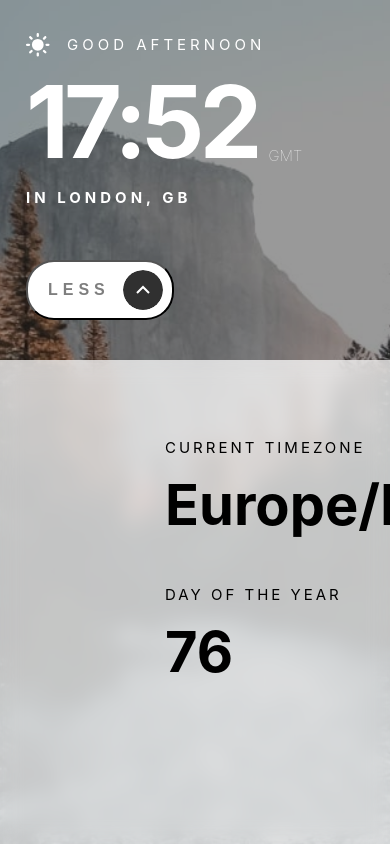
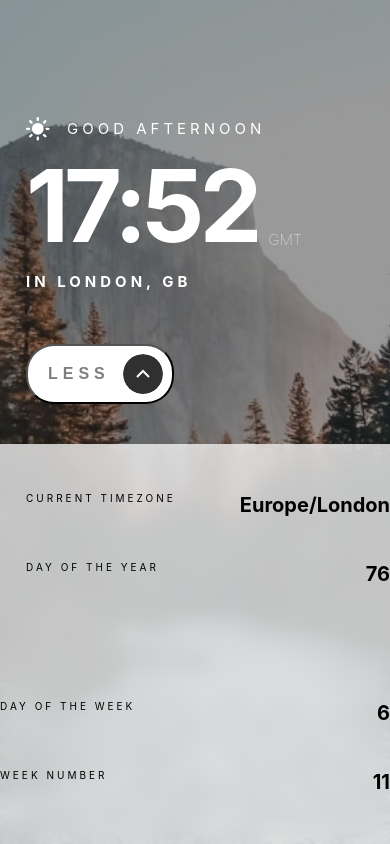
Before and after one commit to pronoia9/pun-manteau, a React (Vite) app: page / in a window 390 px wide. Both pictures are taken after a click on the button "MORE". Built offline with nearby package versions, Linux system fonts and the light colour scheme.

Commit message:
update media queries

```diff
--- a/src/components/Overlay.jsx
+++ b/src/components/Overlay.jsx
@@ -28,11 +28,15 @@ export const Overlay = ({ time }) => {
 };
 
 const Container = styled.div`
-  /* width: 100%; */
   display: flex;
   flex-direction: row;
+  position: relative;
   color: var(--c-font);
-  position: relative;
+
+  @media (max-width: ${rem(560)}) {
+    flex-direction: column;
+    gap: ${rem(16)};
+  }
 
   &:before,
   &:after {
@@ -59,16 +63,37 @@ const Container = styled.div`
 `;
 
 const Group = styled.div`
-  margin-top: ${rem(74)};
-  margin-bottom: ${rem(74)};
-  padding-left: ${rem(94)};
+  margin: ${rem(74)} 0; /* Top/Bottom space */
+  padding: 0 0 0 ${rem(94)}; /* Right space */
   flex: 1;
   display: flex;
   flex-direction: column;
   gap: ${rem(42)};
 
+  @media (max-width: ${rem(1000)}) {
+    padding: 0;
+    margin: ${rem(119)} 0;
+  }
+
+  @media (max-width: ${rem(560)}) {
+    margin: ${rem(48)} 0;
+  }
+
+  /* Left space */
   &:first-child {
-    padding-left: ${rem(165)};
+    padding: 0 0 0 ${rem(165)};
+
+    @media (max-width: ${rem(1230)}) {
+      &:first-child {
+        padding: 0 0 0 ${rem(64)};
+      }
+    }
+
+    @media (max-width: ${rem(560)}) {
+      &:first-child {
+        padding: 0 0 0 ${rem(26)};
+      }
+    }
   }
 `;
 
@@ -77,9 +102,40 @@ const Item = styled.div`
   flex-direction: column;
   gap: ${rem(9)};
 
+  @media (max-width: ${rem(1000)}) {
+    gap: 0;
+  }
+
+  @media (max-width: ${rem(560)}) {
+    flex-direction: row;
+    justify-content: space-between;
+  }
+
+  /* Title */
   h6 {
     font-weight: normal;
     text-transform: uppercase;
+
+    @media (max-width: ${rem(1000)}) {
+      font-size: ${rem(13)};
+      line-height: 2ch;
+    }
+
+    @media (max-width: ${rem(560)}) {
+      font-size: ${rem(10)};
+    }
+  }
+
+  /* Subtitle */
+  h2 {
+    @media (max-width: ${rem(1000)}) {
+      font-size: ${rem(40)};
+      line-height: 2ch;
+    }
+
+    @media (max-width: ${rem(560)}) {
+      font-size: ${rem(20)};
+    }
   }
 `;
 
@@ -89,4 +145,8 @@ const HR = styled.div`
   width: 1px;
   background-color: var(--c-secondary);
   opacity: 0.2;
+
+  @media (max-width: ${rem(1230)}) {
+    display: none;
+  }
 `;
```
